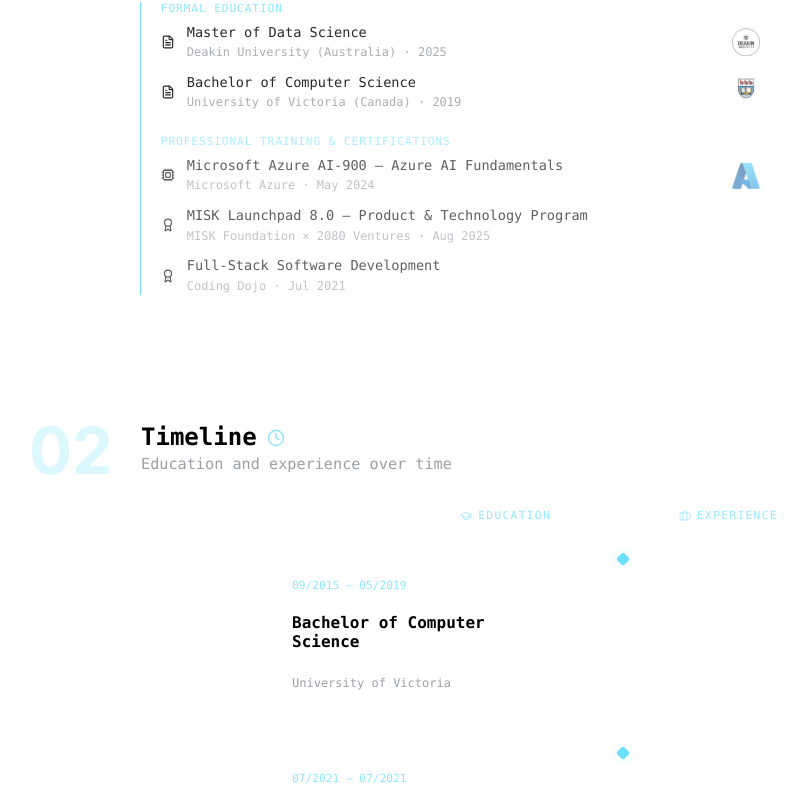
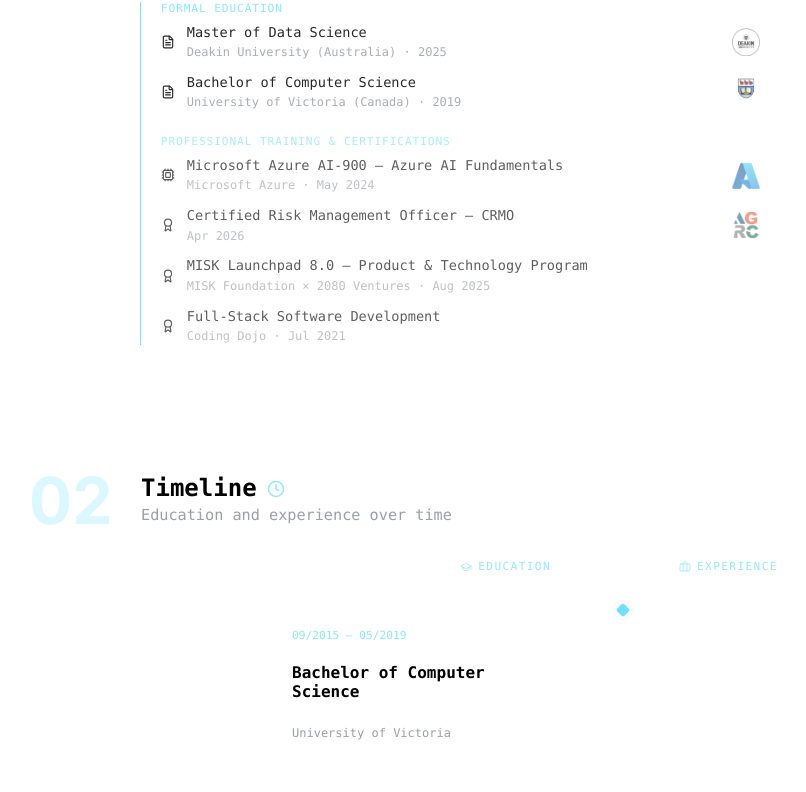
Before and after one commit to garoot/portfolio-site, a Next.js app: page / in a window 1280 px wide. Shown: the part 1317-2109 px from the top of the page, without its empty margins (61-867 px from the left). Built offline with nearby package versions, Linux system fonts and the light colour scheme.

Commit message:
added crmo certificate:

```diff
--- a/components/BioSection.js
+++ b/components/BioSection.js
@@ -139,6 +139,25 @@
                 className={styles.credential}
                 onClick={() =>
                   setActivePdf({
+                    src: '/certificates/crmo_certificate.pdf',
+                    title: 'Certified Risk Management Officer — CRMO',
+                  })
+                }
+              >
+                <Award size={14} className={styles.credentialIcon} />
+                <span>
+                  Certified Risk Management Officer — CRMO
+                  <small className={styles.subNote}>
+                    Apr 2026
+                  </small>
+                </span>
+                <Image src="/agrc.png" alt="CRMO" width={28} height={28} />
+              </div>
+
+              <div
+                className={styles.credential}
+                onClick={() =>
+                  setActivePdf({
                     src: '/certificates/misk-launchpad-8.pdf',
                     title: 'MISK Launchpad 8.0 — Product & Technology Program',
                   })
```
Also changed, not shown: public/agrc.png (added), 1 other file (tests, documents, lock files or other folders).
